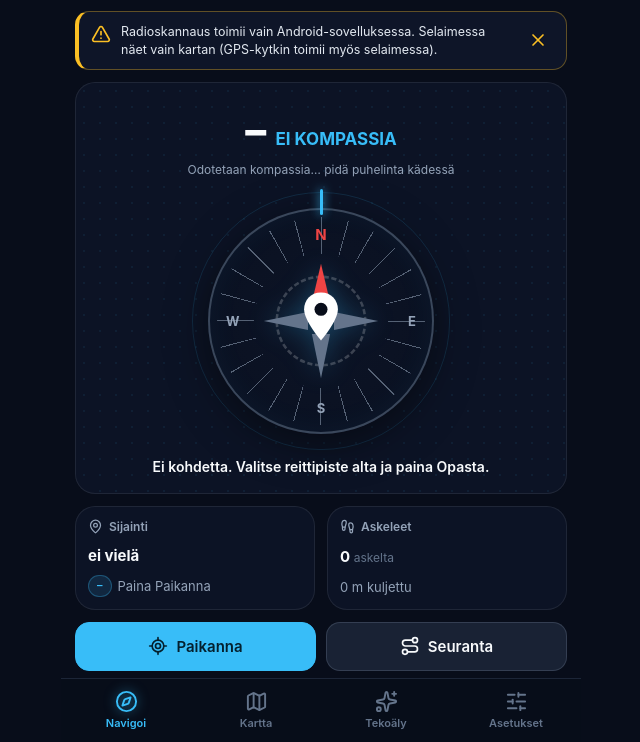
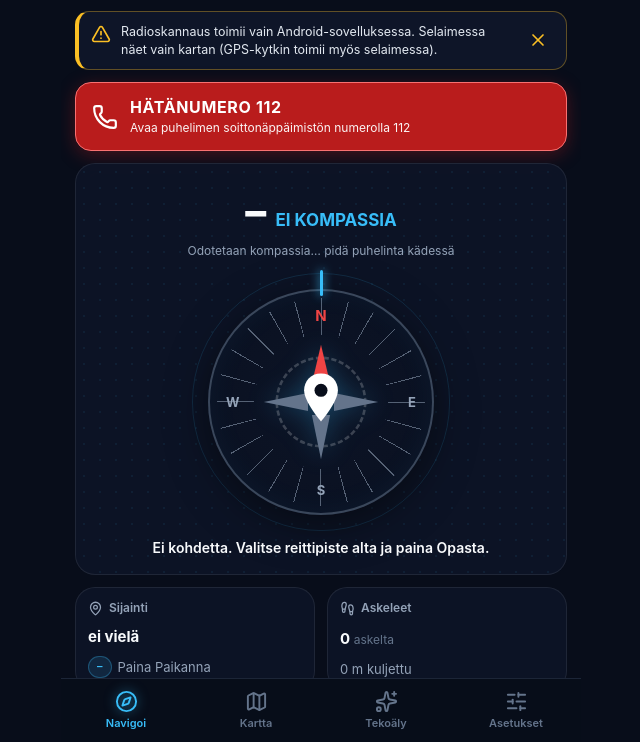
Before and after one commit to 0ippi/poma-pathfinder, a website: page index.html in a window 1280 px wide. Shown: the part 58-800 px from the top of the page, without its empty margins (319-959 px from the left). Drawn offline with nearby package versions, Linux system fonts and the light colour scheme.

Commit message:
Add files via upload

```diff
--- a/index.html
+++ b/index.html
@@ -42,6 +42,8 @@
 <symbol id="i-check" viewBox="0 0 24 24"><path d="M20 6 9 17l-5-5" /></symbol>
 <symbol id="i-target" viewBox="0 0 24 24"><circle cx="12" cy="12" r="10" /> <circle cx="12" cy="12" r="6" /> <circle cx="12" cy="12" r="2" /></symbol>
 <symbol id="i-info" viewBox="0 0 24 24"><circle cx="12" cy="12" r="10" /> <path d="M12 16v-4" /> <path d="M12 8h.01" /></symbol>
+<symbol id="i-phone" viewBox="0 0 24 24"><path d="M13.832 16.568a1 1 0 0 0 1.213-.303l.355-.465A2 2 0 0 1 17 15h3a2 2 0 0 1 2 2v3a2 2 0 0 1-2 2A18 18 0 0 1 2 4a2 2 0 0 1 2-2h3a2 2 0 0 1 2 2v3a2 2 0 0 1-.8 1.6l-.468.351a1 1 0 0 0-.292 1.233 14 14 0 0 0 6.392 6.384"/></symbol>
+
 </defs></svg>
 
 <div id="app">
@@ -60,6 +62,7 @@
 
     <!-- ===== NAVIGOI ===== -->
     <section class="view active" id="view-nav">
+      <a id="btn-sos" class="sos" href="tel:112"><svg class="ic"><use href="#i-phone"/></svg><span><b>HÄTÄNUMERO 112</b><small id="sos-pos">Avaa puhelimen soittonäppäimistön numerolla 112</small></span></a>
       <div class="card compass-card">
         <div class="heading-line">
           <span id="head-deg">–</span><span class="deg" id="head-degsign" hidden>°</span>
--- a/script.js
+++ b/script.js
@@ -180,6 +180,7 @@
     } else if (t) g.textContent = t.name + ": odotetaan sijaintia";
     else g.textContent = "Ei kohdetta. Valitse reittipiste alta ja paina Opasta.";
     // cards
+    $("sos-pos").textContent = S.has ? "Kerro sijaintisi: " + S.lat.toFixed(5) + ", " + S.lon.toFixed(5) + " (" + fmtAcc(S.sigma) + ")" : "Avaa puhelimen soittonäppäimistön numerolla 112";
     $("n-pos").textContent = S.has ? S.lat.toFixed(5) + ", " + S.lon.toFixed(5) : "ei vielä";
     $("n-acc").textContent = S.has ? fmtAcc(S.sigma) : "–"; $("n-src").textContent = S.src || "Paina Paikanna";
     $("n-steps").textContent = S.steps; $("n-meters").textContent = Math.round(S.meters) + " m kuljettu";
--- a/styles.css
+++ b/styles.css
@@ -158,3 +158,11 @@ pre { white-space:pre-wrap; word-break:break-word; font-size:11px; max-height:28
 .pill{max-width:58%}
 .toast{bottom:auto;top:calc(70px + env(safe-area-inset-top));transform:translate(-50%,-12px)}
 .toast.show{transform:translate(-50%,0)}
+
+.sos{display:flex;align-items:center;gap:12px;padding:13px 16px;margin-bottom:12px;border-radius:16px;background:#B91C1C;color:#fff;text-decoration:none;border:1px solid #F87171;box-shadow:0 4px 18px rgba(185,28,28,.35)}
+.sos:active{background:#991B1B}
+.sos .ic{width:26px;height:26px;flex:none}
+.sos span{display:flex;flex-direction:column;min-width:0}
+.sos b{font-size:16px;letter-spacing:.04em}
+.sos small{font-size:12px;opacity:.9}
+.sos small{color:#fff;opacity:.95;margin-top:2px}
```
